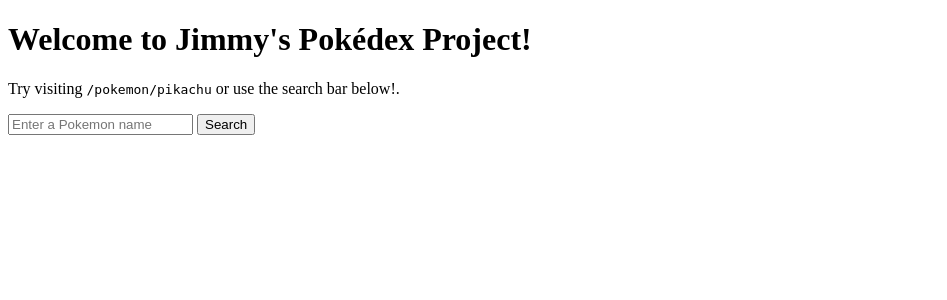
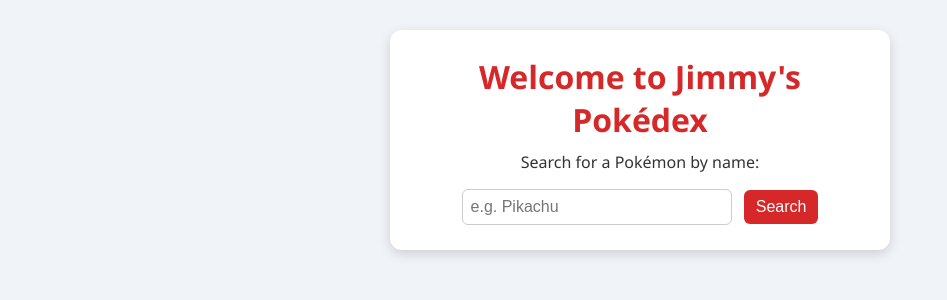
Before and after one commit to Daojim/pokedex, a Flask app: page / in a window 1280 px wide. Shown: the top 300 px of the page, without its empty margins (0-947 px from the left). Run offline with Flask 3, Linux system fonts and the light colour scheme.

Commit message:
Add styling to index and pokemon pages

```diff
--- /dev/null
+++ b/static/style.css
@@ -0,0 +1,85 @@
+/* Reset */
+* {
+  margin: 0;
+  padding: 0;
+  box-sizing: border-box;
+}
+
+/* General Layout */
+body {
+  background-color: #f0f4f8;
+  font-family: "Segoe UI", Tahoma, Geneva, Verdana, sans-serif;
+  padding: 30px;
+  color: #333;
+  display: flex;
+  justify-content: center;
+}
+
+/* Form Input Field */
+input[type="text"] {
+  padding: 8px;
+  font-size: 1rem;
+  border: 1px solid #ccc;
+  border-radius: 6px;
+  width: 60%;
+  margin-top: 10px;
+}
+
+/* Submit Button */
+button {
+  padding: 8px 12px;
+  font-size: 1rem;
+  border: none;
+  background-color: #d62828;
+  color: white;
+  border-radius: 6px;
+  cursor: pointer;
+  margin-left: 8px;
+}
+
+button:hover {
+  background-color: #a91e1e;
+}
+
+/* Card Container */
+.pokedex-card {
+  background-color: #fff;
+  border-radius: 12px;
+  box-shadow: 0 4px 12px rgba(0, 0, 0, 0.15);
+  padding: 25px;
+  max-width: 500px;
+  width: 100%;
+  text-align: center;
+}
+
+/* Headings */
+h1 {
+  font-size: 2rem;
+  margin-bottom: 10px;
+  color: #d62828;
+}
+
+/* Images */
+.pokemon-images img {
+  width: 120px;
+  margin: 10px;
+}
+
+/* Data Lines */
+p {
+  margin: 6px 0;
+  font-size: 1rem;
+}
+
+/* Description */
+.description {
+  font-style: italic;
+  margin-top: 12px;
+  line-height: 1.4;
+}
+
+/* Audio Controls */
+audio {
+  margin-top: 10px;
+  width: 90%;
+}
--- a/templates/index.html
+++ b/templates/index.html
@@ -3,20 +3,21 @@
   <head>
     <meta charset="UTF-8" />
     <title>Jimmy's Pokédex</title>
+    <link
+      rel="stylesheet"
+      href="{{ url_for('static', filename='style.css') }}"
+    />
   </head>
   <body>
-    <h1>Welcome to Jimmy's Pokédex Project!</h1>
-    <p>
-      Try visiting <code>/pokemon/pikachu</code> or use the search bar below!.
-    </p>
-    <form action="/pokemon" method="get">
-      <input
-        type="text"
-        name="name"
-        placeholder="Enter a Pokemon name"
-        required
-      />
-      <button type="submit">Search</button>
-    </form>
+    <div class="pokedex-card">
+      <h1>Welcome to Jimmy's Pokédex</h1>
+
+      <p>Search for a Pokémon by name:</p>
+
+      <form action="{{ url_for('redirect_to_pokemon') }}" method="get">
+        <input type="text" name="name" placeholder="e.g. Pikachu" required />
+        <button type="submit">Search</button>
+      </form>
+    </div>
   </body>
 </html>
```
Also changed, not shown: templates/pokemon.html (+24 -13 lines).
